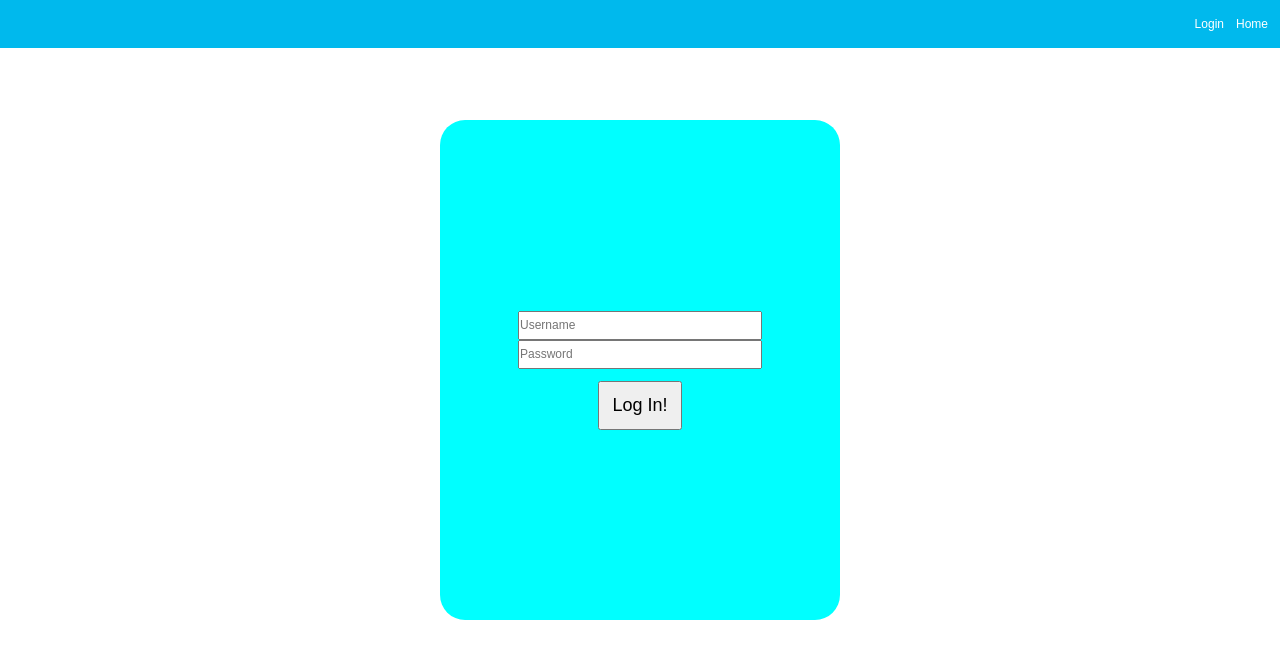
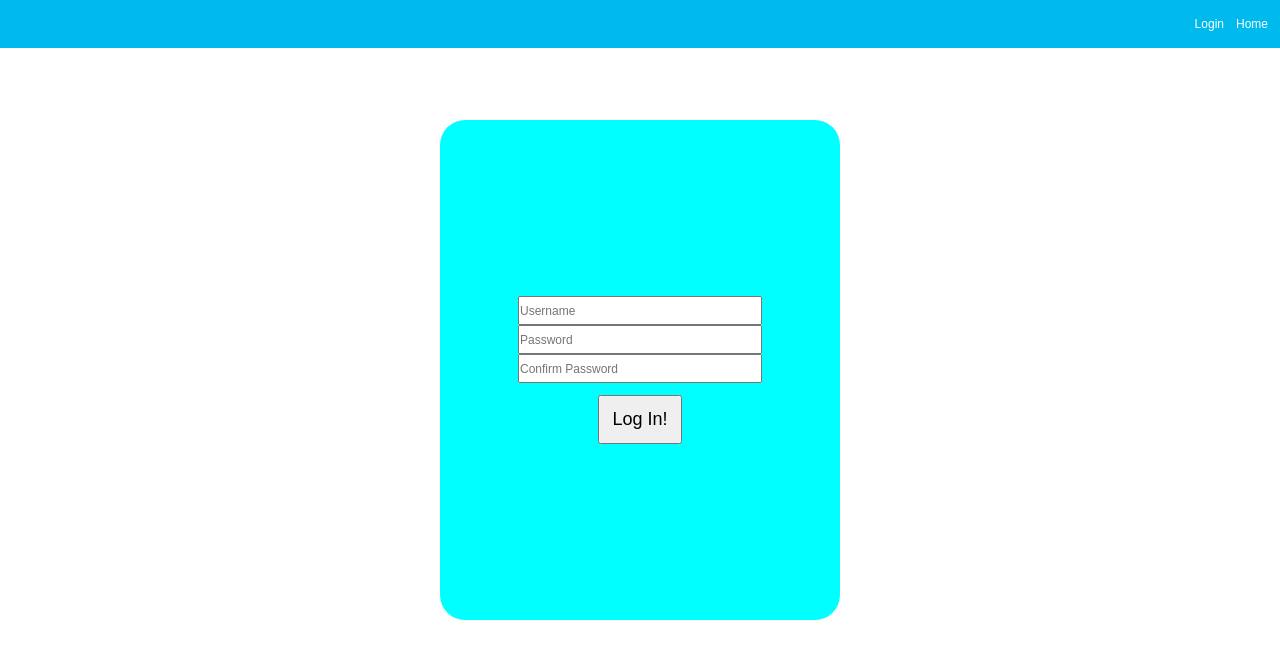
Before and after one commit to gitleolee/dytro, a React (Create React App) app: page /login in a window 1280 px wide. Shown: the top 658 px of the page. Built offline with nearby package versions, Linux system fonts and the light colour scheme.

Commit message:
Dytro Changes Login1

```diff
--- a/public/index.html
+++ b/public/index.html
@@ -10,7 +10,7 @@
       homescreen on Android. See https://developers.google.com/web/fundamentals/engage-and-retain/web-app-manifest/
     -->
   <link rel="manifest" href="%PUBLIC_URL%/manifest.json">
-  <link rel="shortcut icon" href="%PUBLIC_URL%/favicon.ico">
+  <link rel="shortcut icon" href="%PUBLIC_URL%/favicon.png">
   <!--
       Notice the use of %PUBLIC_URL% in the tags above.
       It will be replaced with the URL of the `public` folder during the build.
--- a/src/Login.js
+++ b/src/Login.js
@@ -1,27 +1,27 @@
-import React, { Component } from 'react';
-import { css } from 'emotion';
+import React, { Component } from "react";
+import { css } from "emotion";
 
 export default class Login extends Component {
   state = {
-    username: '',
-    password: ''
+    username: "",
+    password: "",
+    cpassword: ""
   };
 
   render() {
-    const username = this.state.username;
-    const password = this.state.password;
+    const { username, password, cpassword } = this.state;
 
     return (
       <div
         style={{
-          display: 'flex',
-          justifyContent: 'center',
-          alignItems: 'center'
+          display: "flex",
+          justifyContent: "center",
+          alignItems: "center"
         }}
       >
         <div
           style={{
-            marginTop: '6rem'
+            marginTop: "6rem"
           }}
           className={css`
             display: flex;
@@ -58,10 +58,20 @@ export default class Login extends Component {
                 this.setState({ password: event.target.value })
               }
             />
+            <br />
+            <input
+              placeholder="Confirm Password"
+              type="password"
+              maxLength={10}
+              value={cpassword}
+              onChange={event =>
+                this.setState({ cpassword: event.target.value })
+              }
+            />
           </div>
           <div>
             <button
-              style={{ marginTop: '1rem', padding: '1rem', fontSize: '1.5rem' }}
+              style={{ marginTop: "1rem", padding: "1rem", fontSize: "1.5rem" }}
               onClick={this.checkIfPasswordIsCorrect}
             >
               Log In!
@@ -73,9 +83,19 @@ export default class Login extends Component {
   }
 
   checkIfPasswordIsCorrect = () => {
-    const { password, username } = this.state;
+    const { password, username, cpassword } = this.state;
 
+    console.log(username);
     console.log(password);
-    console.log(username);
+    console.log(cpassword);
+    if (cpassword == password) {
+      console.log("Same Password");
+      alert("Sucess");
+    } else if (cpassword != password) {
+      console.log("Not Same Password");
+      alert("Not Same Password");
+    } else {
+      alert("Error!");
+    }
   };
 }
```
